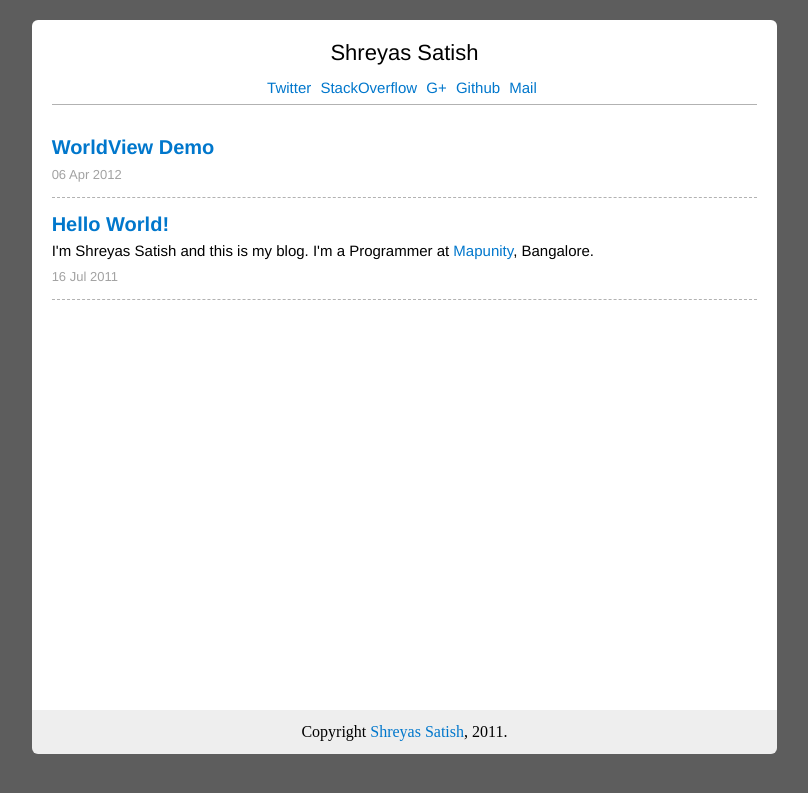
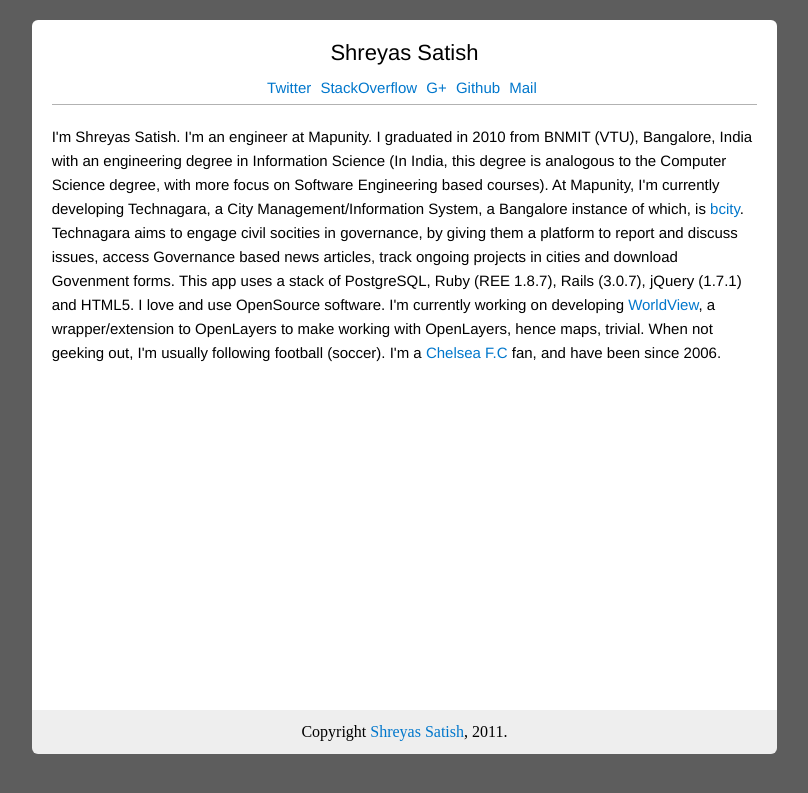
Before and after one commit to shreyas-satish/shreyas-satish.github.com, a Jekyll site: the page built from index.html, in a window 1280 px wide. Shown: the top 793 px of the page, without its empty margins (235-1043 px from the left). Built offline with Jekyll 4.4.1, drawn with Linux system fonts in a browser that asks for light colours; Markdown is read by kramdown in place of the engine named in the settings; comment, search, counter and statistics services are not loaded.

Commit message:
Changed index

```diff
--- a/index.html
+++ b/index.html
@@ -4,17 +4,14 @@ title: Shreyas Satish
 ---
 
 <div class = 'content'>
-  <ul class = 'articles'>
-   {% for post in site.posts %}
-     <li>
-       <h2><a href="{{ post.url }}">{{ post.title }}</a></h2>
-       <p>
-         {{ post.summary }}
-       </p>
-       <div class = 'details'>
-         {{ post.date | date_to_string }}
-       </div>
-     </li>
-   {% endfor %}
-  </ul>
+  I'm Shreyas Satish. I'm an engineer at Mapunity. I graduated in 2010 from BNMIT (VTU), Bangalore, India with an engineering degree in Information Science (In India, this degree is analogous to the Computer Science degree, with more focus on Software Engineering based courses).
+
+  At Mapunity, I'm currently developing Technagara, a City Management/Information System, a Bangalore instance of which, is <a href = "http://bcity.in">bcity</a>.
+  Technagara aims to engage civil socities in governance, by giving them a platform to report and discuss issues, access Governance based news articles, track ongoing projects in cities and download Govenment forms.
+  This app uses a stack of PostgreSQL, Ruby (REE 1.8.7), Rails (3.0.7), jQuery (1.7.1) and HTML5.
+
+  I love and use OpenSource software. I'm currently working on developing <a href="http://github.com/shreyas-satish/worldview">WorldView</a>, a wrapper/extension to OpenLayers to make working with OpenLayers, hence maps, trivial.
+
+  When not geeking out, I'm usually following football (soccer). I'm a <a href = "http://chelseafc.com">Chelsea F.C </a> fan, and have been since 2006.
+
 </div>
```
